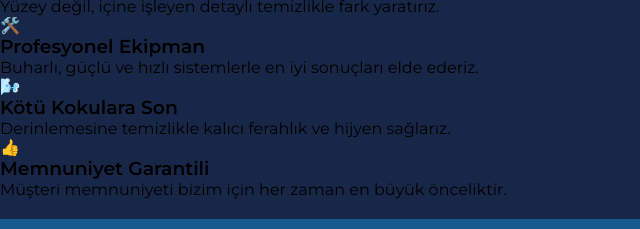
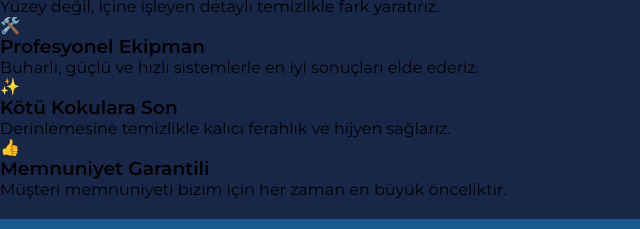
Before and after one commit to FURSOY/svdTemizlik, a plain HTML site: page index.html in a window 1280 px wide. Shown: the part 360-589 px from the top of the page, 0-640 px from the left. Drawn offline with nearby package versions, Linux system fonts and the light colour scheme.

Commit message:
Update index.html

```diff
--- a/index.html
+++ b/index.html
@@ -153,7 +153,7 @@
                     </div>
                 </div>
                 <div class="NdnCard" data-animation="left">
-                    <div class="NdnIcon">🌬️</div>
+                    <div class="NdnIcon">✨</div>
                     <div class="NdnContent">
                         <h3>Kötü Kokulara Son</h3>
                         <p>Derinlemesine temizlikle kalıcı ferahlık ve hijyen sağlarız.</p>
```
